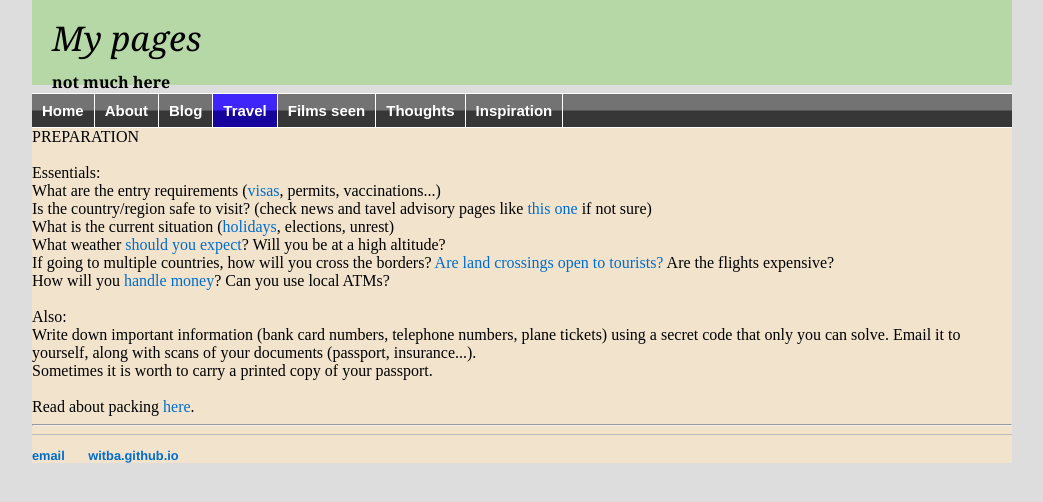
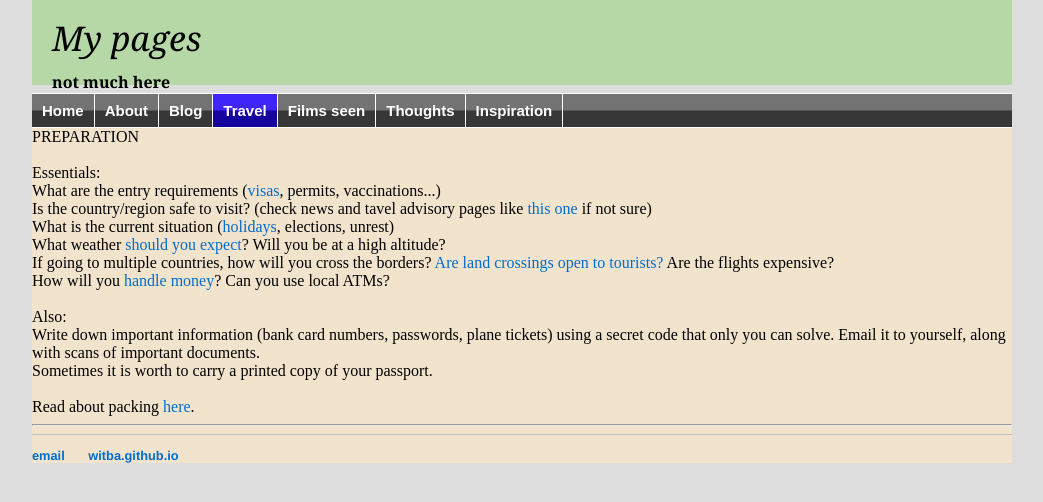
Before and after one commit to witba/witba.github.io, a Jekyll site: the page built from travel/preparation.html, in a window 1280 px wide. Shown: the top 502 px of the page, without its empty margins (118-1161 px from the left). Built offline with Jekyll 4.4.1, drawn with Linux system fonts in a browser that asks for light colours.

Commit message:
Update preparation.html

```diff
--- a/travel/preparation.html
+++ b/travel/preparation.html
@@ -16,7 +16,7 @@ If going to multiple countries, how will you cross the borders? <a href="overlan
 How will you <a href="money.html">handle money</a>? Can you use local ATMs?<br>
 <br>
 Also:<br>
-Write down important information (bank card numbers, telephone numbers, plane tickets) using a secret code that only you can solve. Email it to yourself, along with scans of your documents (passport, insurance...).<br>
+Write down important information (bank card numbers, passwords, plane tickets) using a secret code that only you can solve. Email it to yourself, along with scans of important documents.<br>
 Sometimes it is worth to carry a printed copy of your passport. <br>
 <br>
 Read about packing <a href="packing.html">here</a>.
```
